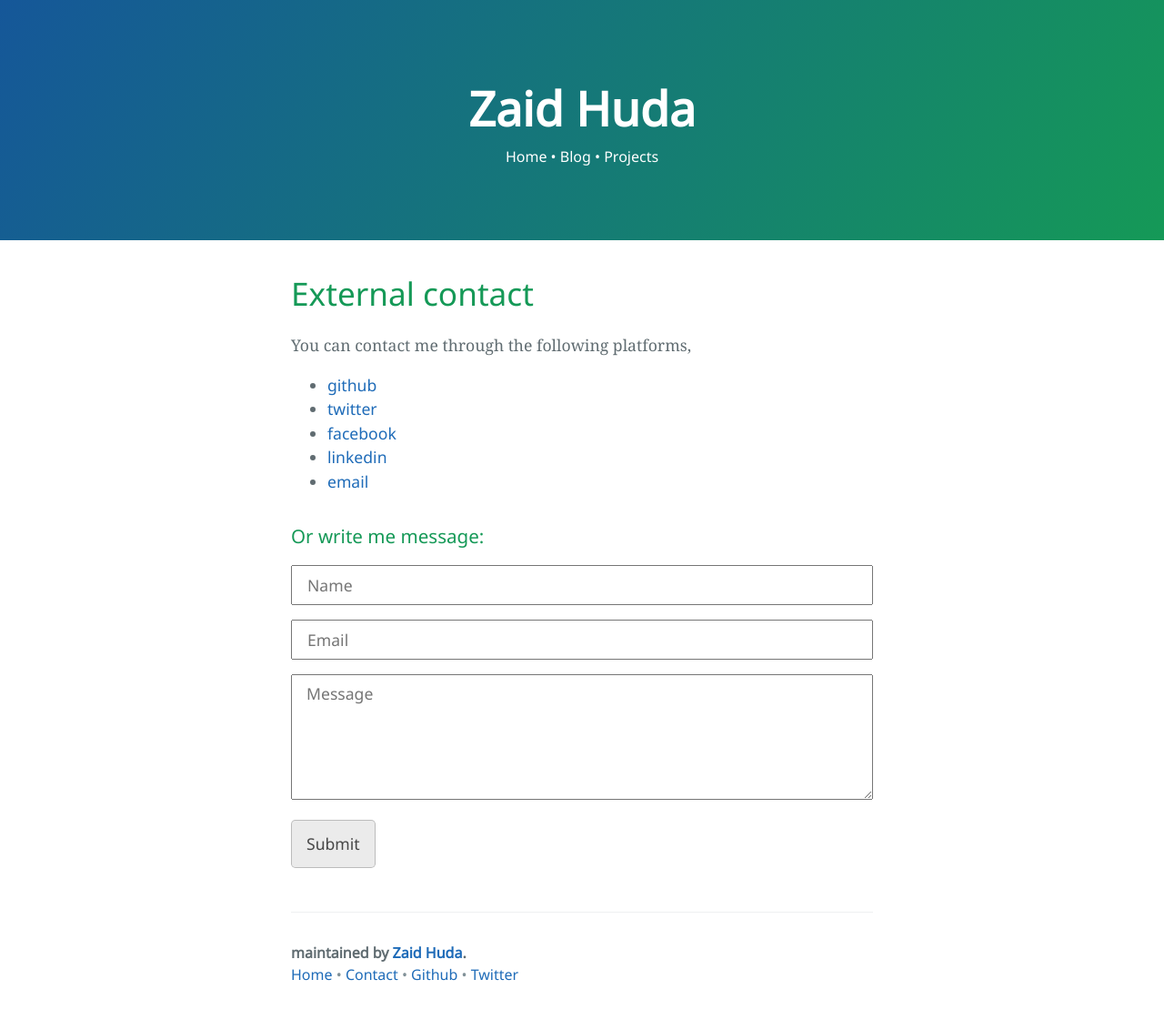
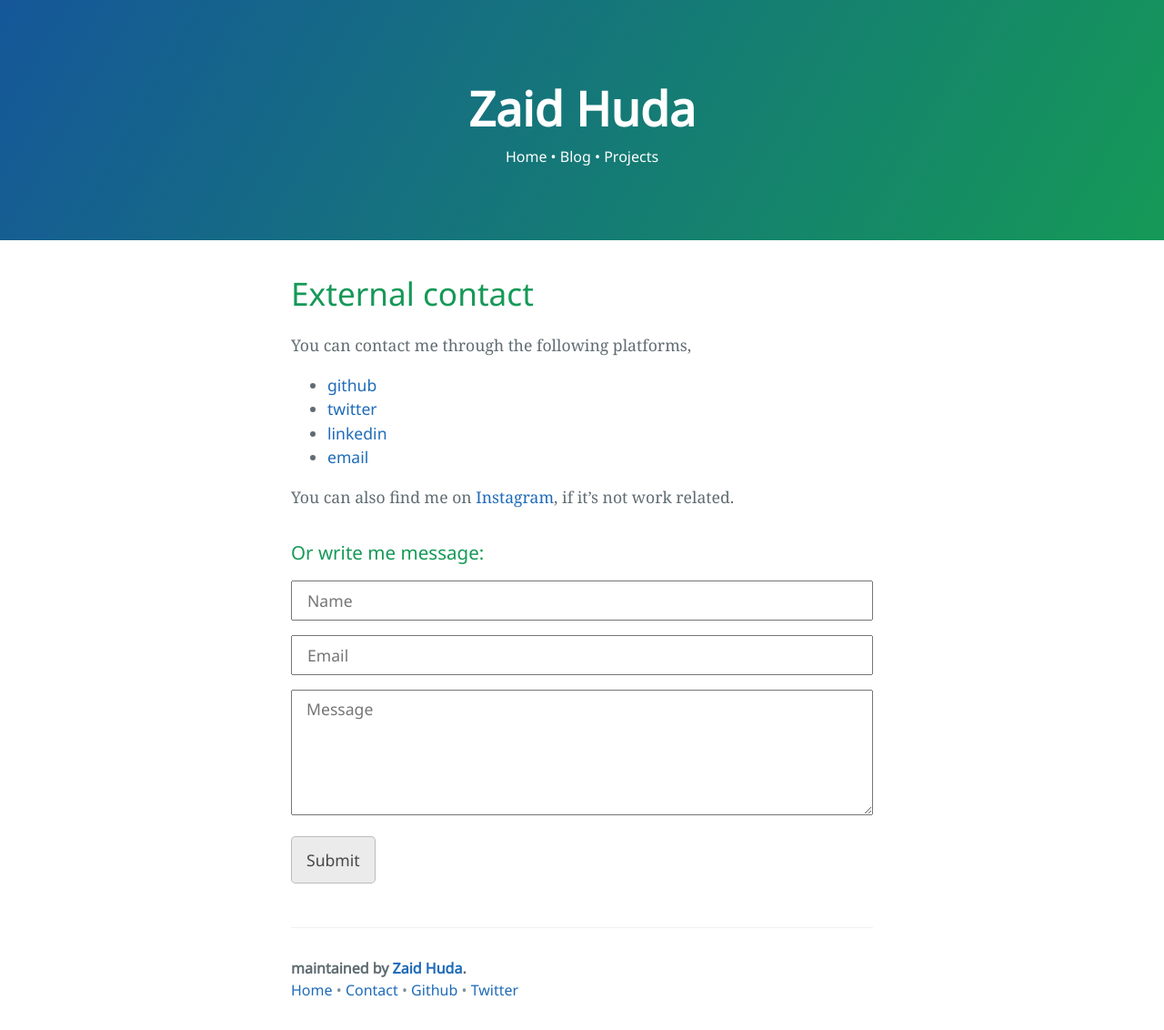
Before and after one commit to hudadiaz/myblog, a Jekyll site: the page built from contact.md, in a window 1280 px wide. Shown: the whole page at 91% size. Built offline with Jekyll 4.4.1, drawn with Linux system fonts in a browser that asks for light colours.

Commit message:
Update contact.md

```diff
--- a/contact.md
+++ b/contact.md
@@ -10,9 +10,10 @@ You can contact me through the following platforms,
 
  - [github](https://github.com/hudadiaz)
  - [twitter](https://twitter.com/hudadiaz)
- - [facebook](https://www.facebook.com/zaidhuda)
  - [linkedin](https://www.linkedin.com/in/zaid-huda)
  - [email](mailto:hudadiaz@gmail.com)
+
+You can also find me on [Instagram](https://www.instagram.com/hudadiaz/), if it's not work related.
 
 ### Or write me message:
 
```
